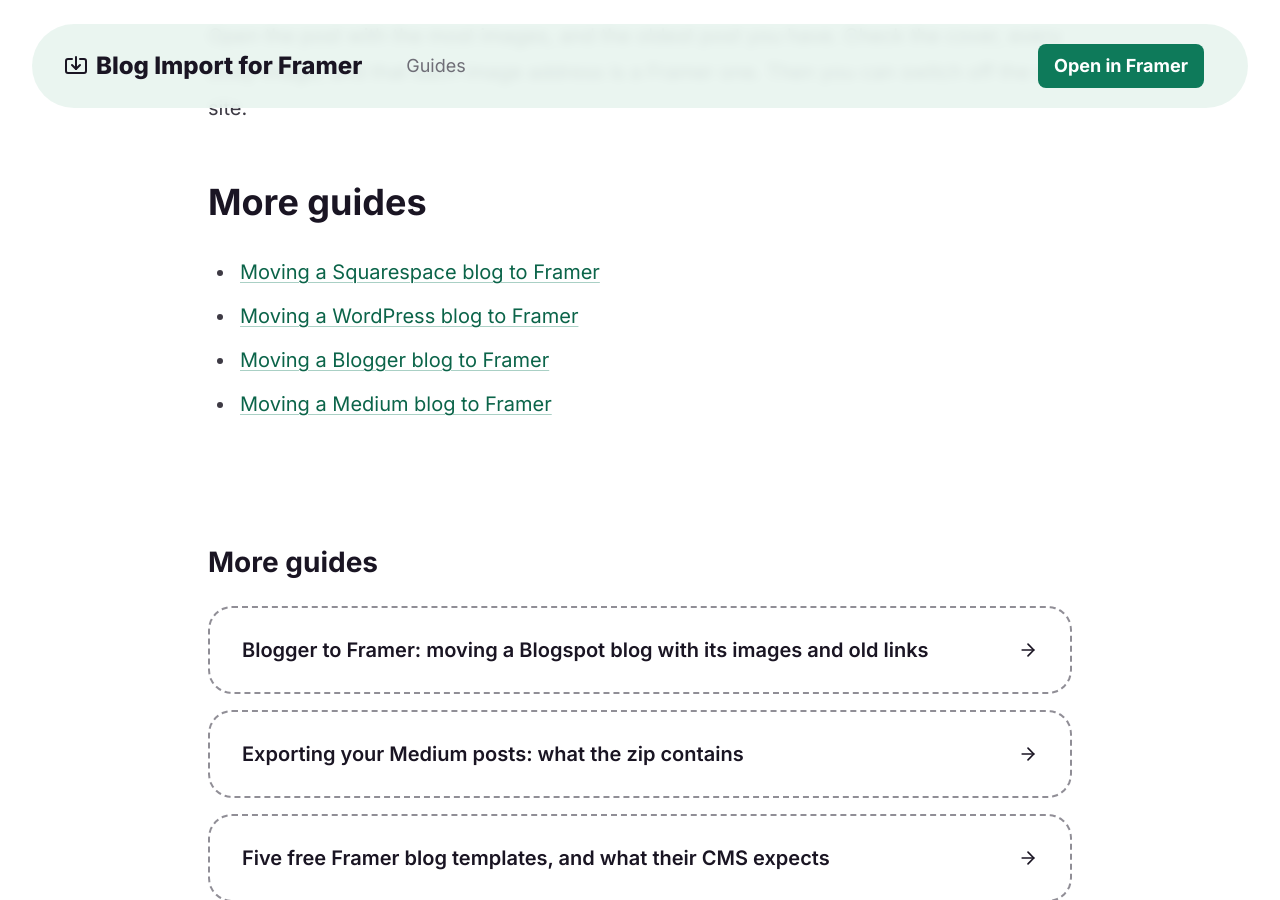
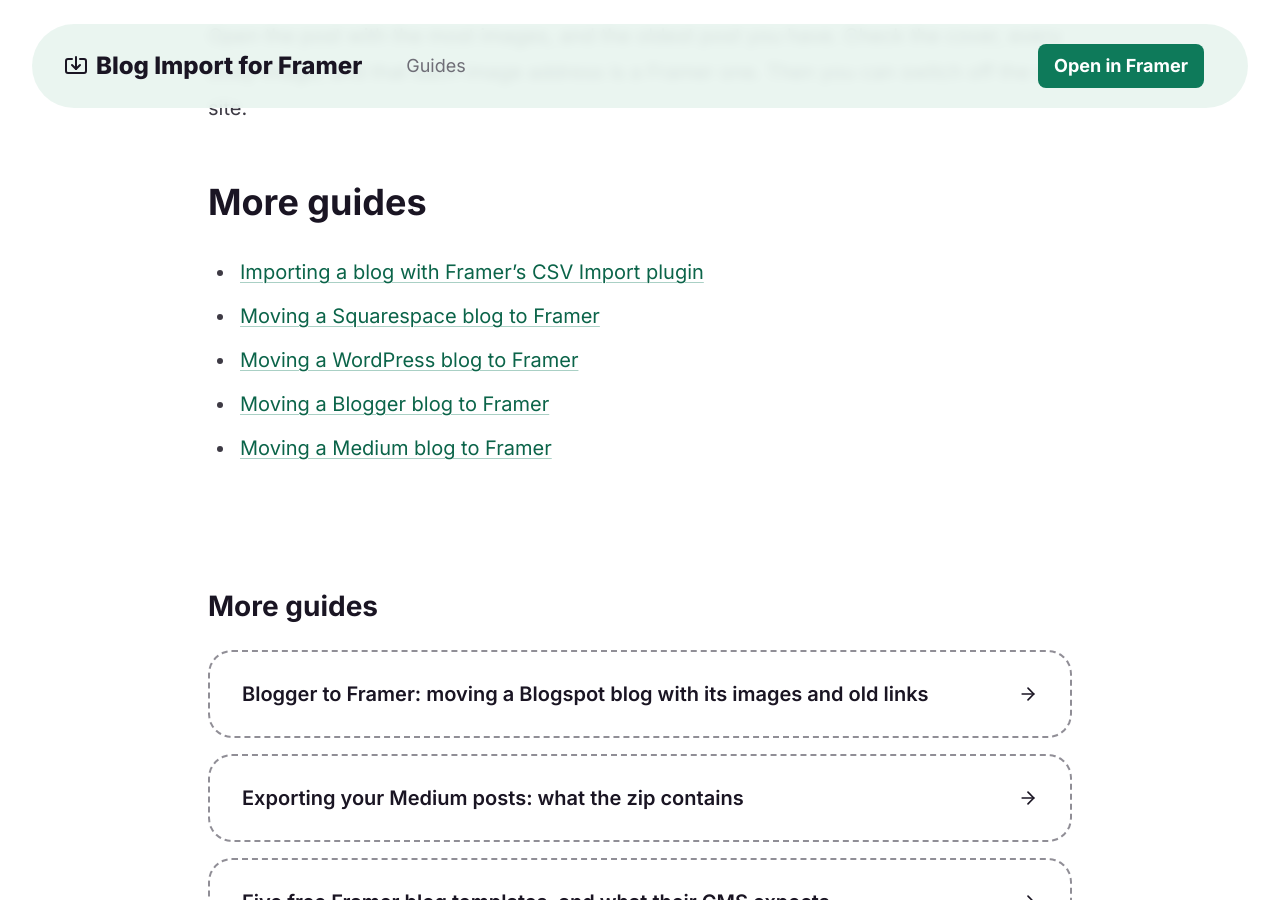
Before and after one commit to keyturnkit/keyturnkit.github.io, a Jekyll site: the page built from guides/framer-cms-csv-import-images.md, in a window 1280 px wide and 900 px high, scrolled down 3008 px. Built offline with Jekyll 4.4.1, drawn with Linux system fonts in a browser that asks for light colours.

Commit message:
Link the CSV Import guide from the CSV images guide

```diff
--- a/guides/framer-cms-csv-import-images.md
+++ b/guides/framer-cms-csv-import-images.md
@@ -54,6 +54,7 @@
 
 ## More guides
 
+- [Importing a blog with Framer's CSV Import plugin](/guides/framer-csv-import-blog/)
 - [Moving a Squarespace blog to Framer](/guides/squarespace-blog-to-framer/)
 - [Moving a WordPress blog to Framer](/guides/wordpress-blog-to-framer/)
 - [Moving a Blogger blog to Framer](/guides/blogger-blog-to-framer/)
```
